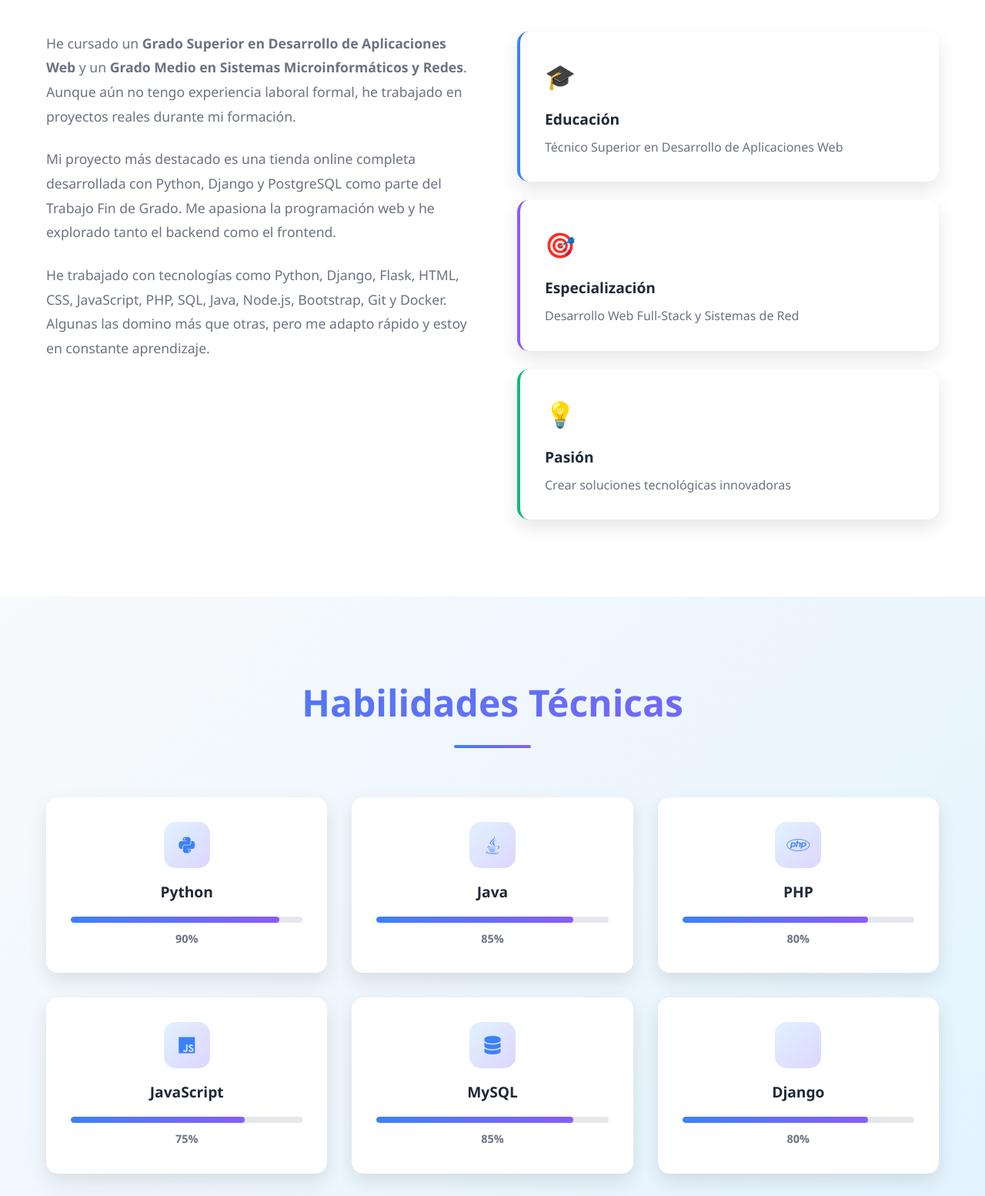
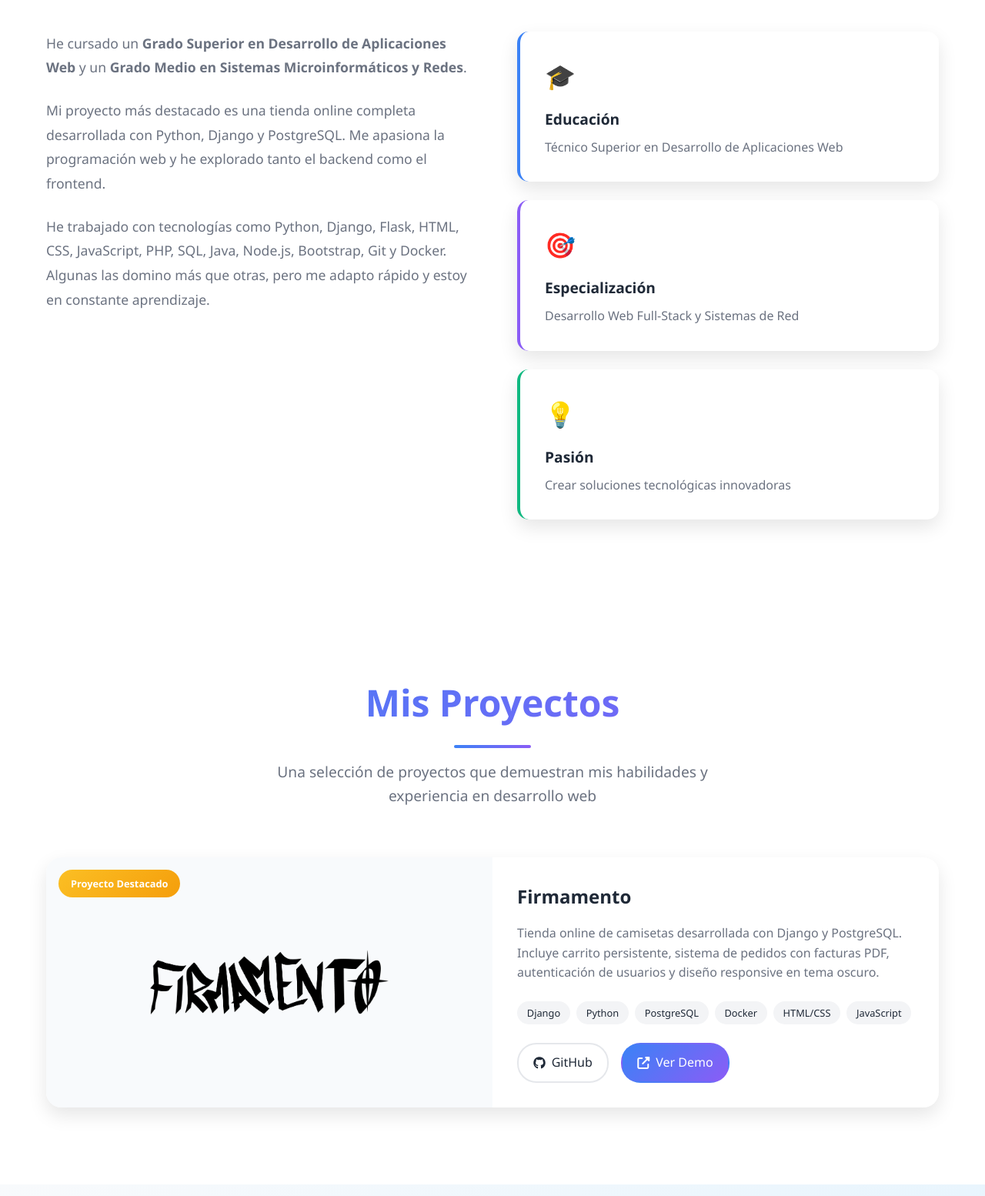
Before and after one commit to RaulML-dev/RaulML-dev.github.io, a plain HTML site: page index.html in a window 1280 px wide. Shown: the part 1020-2574 px from the top of the page at 77% size. Drawn offline with Linux system fonts and the light colour scheme.

Commit message:
Add files via upload

```diff
--- a/index.html
+++ b/index.html
@@ -19,7 +19,6 @@
             <ul class="nav-menu" id="nav-menu">
                 <li><a href="#inicio" class="nav-link">Inicio</a></li>
                 <li><a href="#sobre-mi" class="nav-link">Sobre mí</a></li>
-                <li><a href="#skills" class="nav-link">Skills</a></li>
                 <li><a href="#proyectos" class="nav-link">Proyectos</a></li>
                 <li><a href="#contacto" class="nav-link">Contacto</a></li>
             </ul>
@@ -47,10 +46,10 @@
             </h1>
 
             <p class="hero-subtitle">
-                Desarrollador web recién graduado en DAW con conocimientos en <span class="highlight">Python</span>,
+                Desarrollador web con conocimientos en <span class="highlight">Python</span>,
                 <span class="highlight">Django</span>, <span class="highlight">PHP</span> y <span
                     class="highlight">Java</span>.
-                También tengo formación en Sistemas Microinformáticos y Redes.
+
             </p>
 
             <div class="hero-buttons">
@@ -91,12 +90,11 @@
                 <div class="about-text">
                     <p>
                         He cursado un <strong>Grado Superior en Desarrollo de Aplicaciones Web</strong> y un
-                        <strong>Grado Medio en Sistemas Microinformáticos y Redes</strong>. Aunque aún no tengo
-                        experiencia laboral formal, he trabajado en proyectos reales durante mi formación.
+                        <strong>Grado Medio en Sistemas Microinformáticos y Redes</strong>.
                     </p>
                     <p>
                         Mi proyecto más destacado es una tienda online completa desarrollada con Python, Django y
-                        PostgreSQL como parte del Trabajo Fin de Grado. Me apasiona la programación web y he
+                        PostgreSQL. Me apasiona la programación web y he
                         explorado tanto el backend como el frontend.
                     </p>
                     <p>
@@ -128,7 +126,7 @@
     </section>
 
     <!-- Skills Section -->
-    <section id="skills" class="skills">
+    <!--tion id="skills" class="skills">
         <div class="container">
             <div class="section-header">
                 <h2 class="section-title gradient-text">Habilidades Técnicas</h2>
@@ -215,7 +213,7 @@
                 </div>
             </div>
         </div>
-    </section>
+    </section> -->
 
     <!-- Projects Section -->
     <section id="proyectos" class="projects">
@@ -238,8 +236,7 @@
                     <div class="project-content">
                         <h3>Firmamento</h3>
                         <p>
-                            Tienda online de camisetas desarrollada con Django y PostgreSQL como Trabajo de Fin de
-                            Grado.
+                            Tienda online de camisetas desarrollada con Django y PostgreSQL.
                             Incluye carrito persistente, sistema de pedidos con facturas PDF, autenticación de usuarios
                             y diseño responsive en tema oscuro.
                         </p>
```
Also changed, not shown: firmamento.html (+2 -5 lines).
